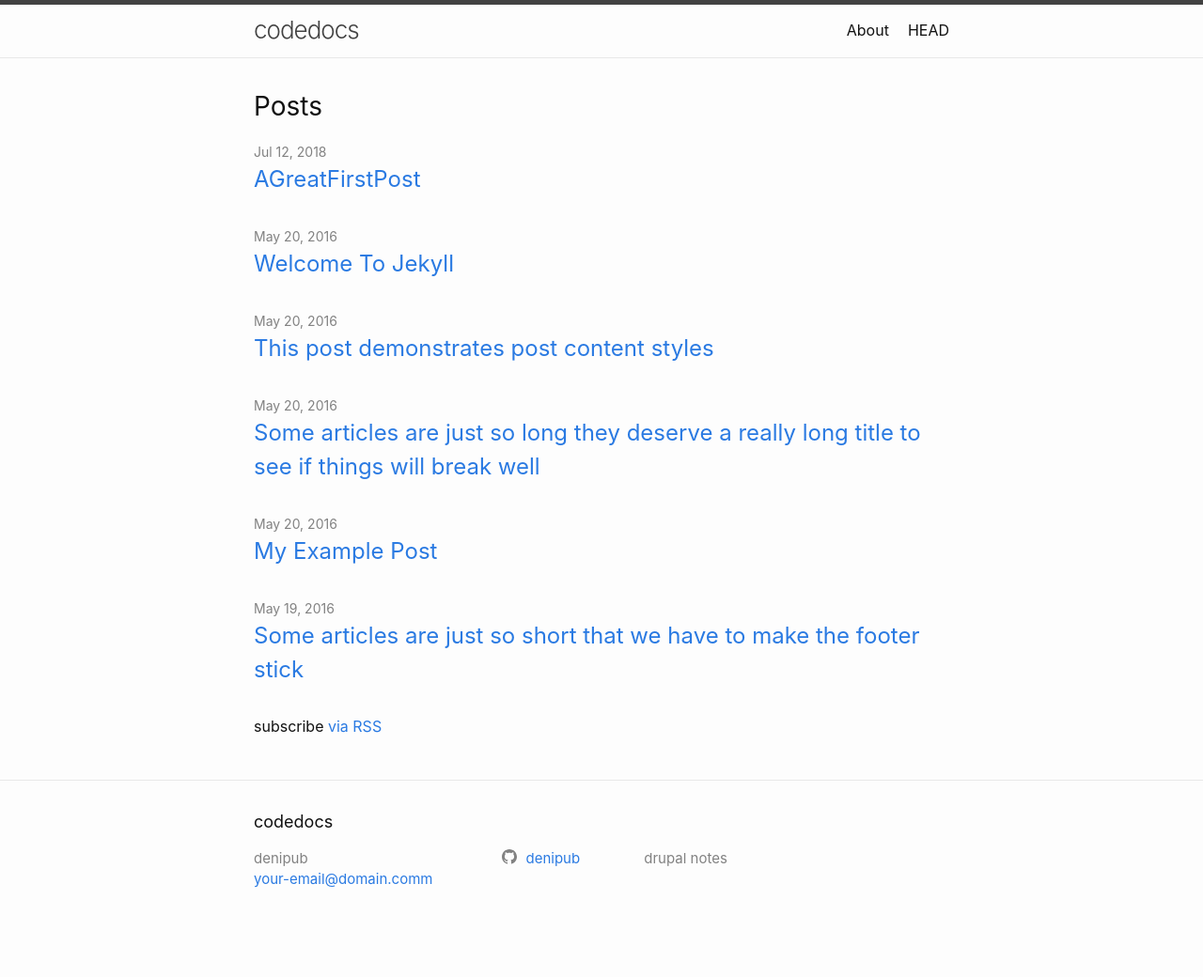
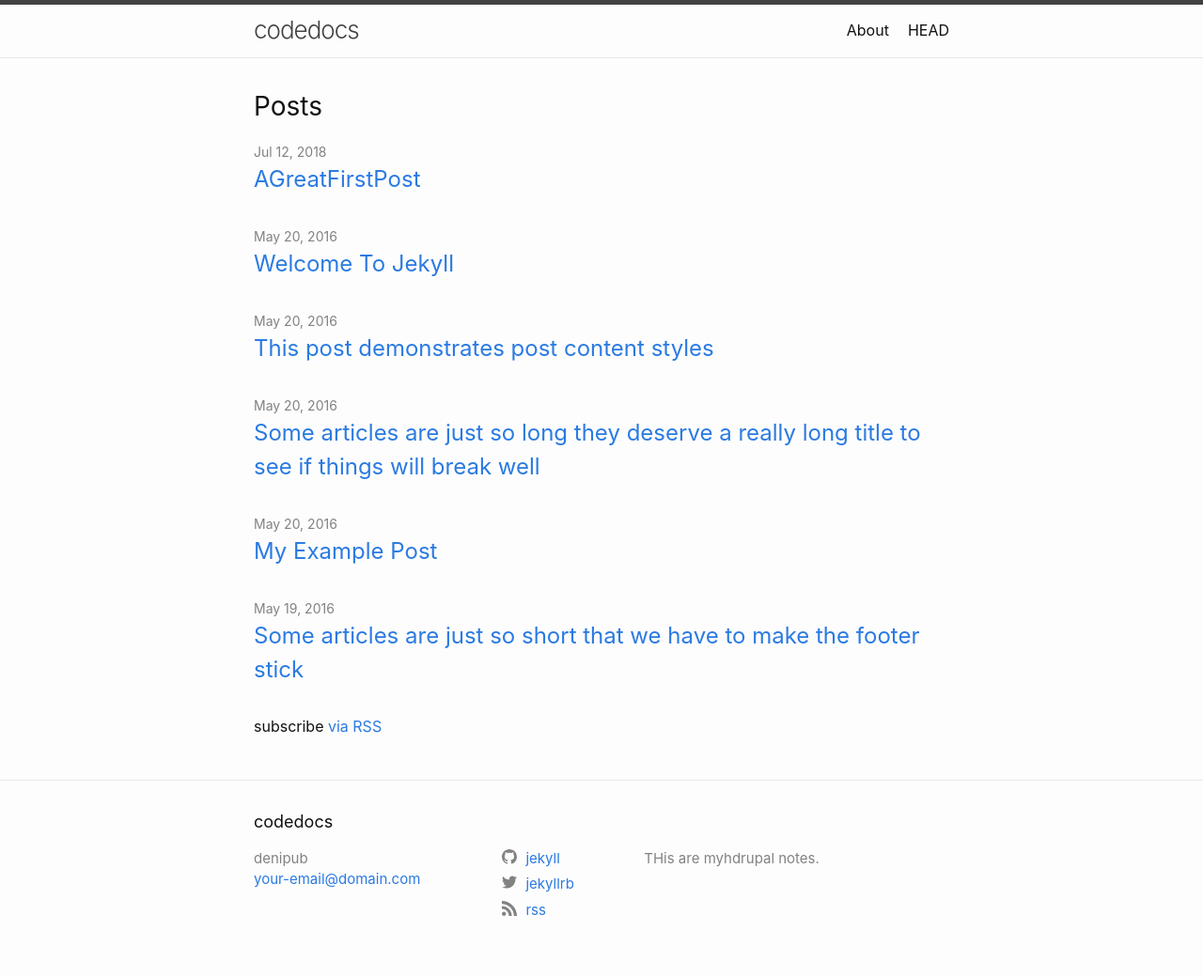
Before and after one commit to denipub/denipub.github.io, a Jekyll site: the page built from README.md, in a window 1280 px wide. Shown: the whole page at 94% size. Built offline with Jekyll 4.4.1, drawn with Linux system fonts in a browser that asks for light colours; our own code applies the rules of GitHub Pages for plain Markdown files; before the commit the page ends 1008 px from its top, so only the background shows below that; part of the change alters nothing that is shown.

Commit message:
Update _config.yml

```diff
--- a/_config.yml
+++ b/_config.yml
@@ -1,11 +1,51 @@
-# basic options
+# twitter_username: jekyllrb
+# github_username:  denipub
+
 title: codedocs
 author: denipub
-email: your-email@domain.comm
-description: drupal notes
-# twitter_username: jekyllrb
-github_username:  denipub
+email: your-email@domain.com
+# description: > # this means to ignore newlines until "twitter_username:"
+#  Write an awesome description for your new site here. You can edit this
+#  line in _config.yml. It will appear in your document head meta (for
+#  Google search results) and in your feed.xml site description.
+description: THis are myhdrupal notes.
+
+# social links
+twitter_username: jekyllrb
+github_username:  jekyll
+rss: rss
+# dribbble_username: jekyll
+# facebook_username: jekyll
+# flickr_username: jekyll
+# instagram_username: jekyll
+# linkedin_username: jekyll
+# pinterest_username: jekyll
+# youtube_username: jekyll
+# googleplus_username: +jekyll
+
+# Mastodon instances
+# mastodon:
+# - username: jekyll
+#   instance: example.com
+# - username: jekyll2
+#   instance: example.com
+
+
+show_excerpts: false # set to true to show excerpts on the homepage
+
+# Minima date format
+# refer to http://shopify.github.io/liquid/filters/date/ if you want to customize this
+minima:
+  date_format: "%b %-d, %Y"
+
+# If you want to link only specific pages in your header, uncomment
+# this and add the path to the pages in order as they should show up
+#header_pages:
+# - about.md
 
 # Build settings
-markdown: kramdown
-theme: jekyll-theme-minimal
+theme: minima
+
+plugins:
+ - jekyll-feed
+ - jekyll-seo-tag
```
